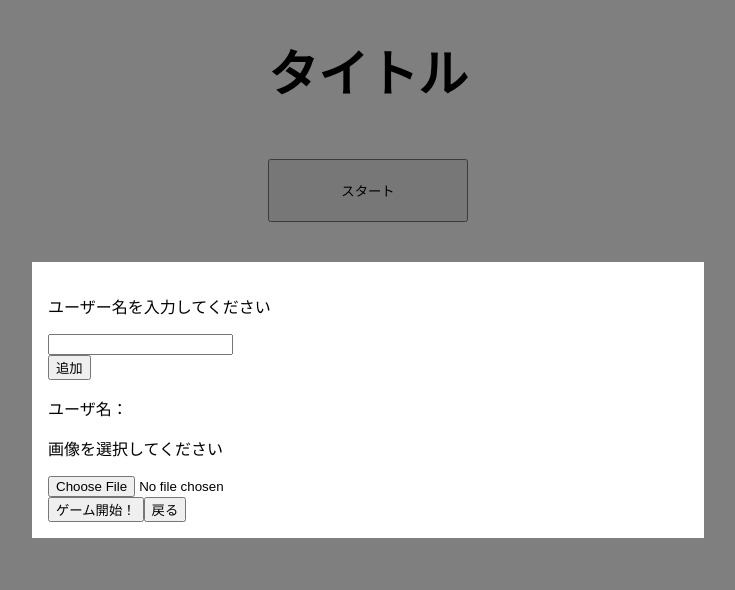
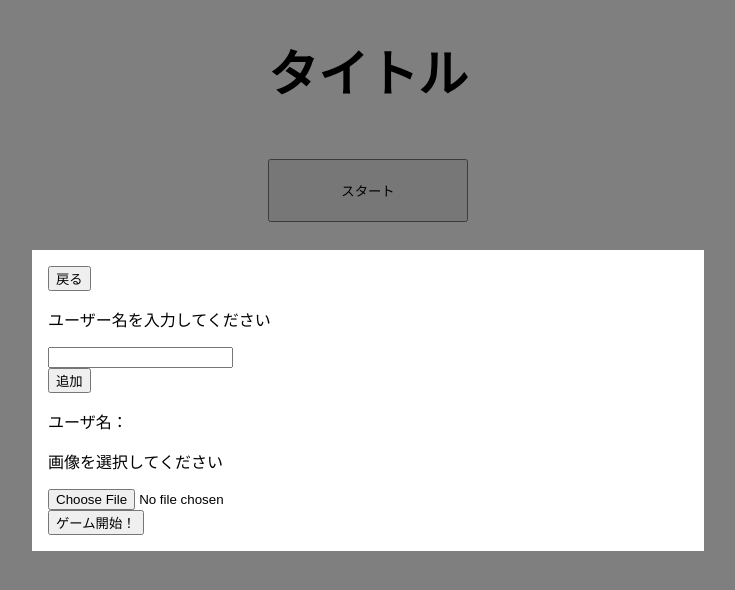
Before and after one commit to abokado2525/mosacup-prototype, a Next.js app in the folder shake-and-throw/: page / in a window 1280 px wide. Both pictures are taken after a click on the button "スタート". Shown: the top 590 px of the page, without its empty margins (272-1007 px from the left). Built offline with nearby package versions, Linux system fonts and the light colour scheme.

Commit message:
縦動画+戻るボタン上に追加

```diff
--- a/shake-and-throw/pages/index.tsx
+++ b/shake-and-throw/pages/index.tsx
@@ -67,6 +67,7 @@ function Modal({show, setShow}: Props) {
     return (
     <div className={styles.overlay}>
       <div className={styles.content}>
+        <button onClick={() => setShow(false)}>戻る</button>
         <p>ユーザー名を入力してください</p>
           <UserName />
         <p>画像を選択してください</p>
@@ -75,7 +76,7 @@ function Modal({show, setShow}: Props) {
         <Link href="/game">
         <button onClick={() => setShow(false)}>ゲーム開始！</button>
         </Link>
-        <button onClick={() => setShow(false)}>戻る</button>
+
       </div>
     </div>
     );
```
